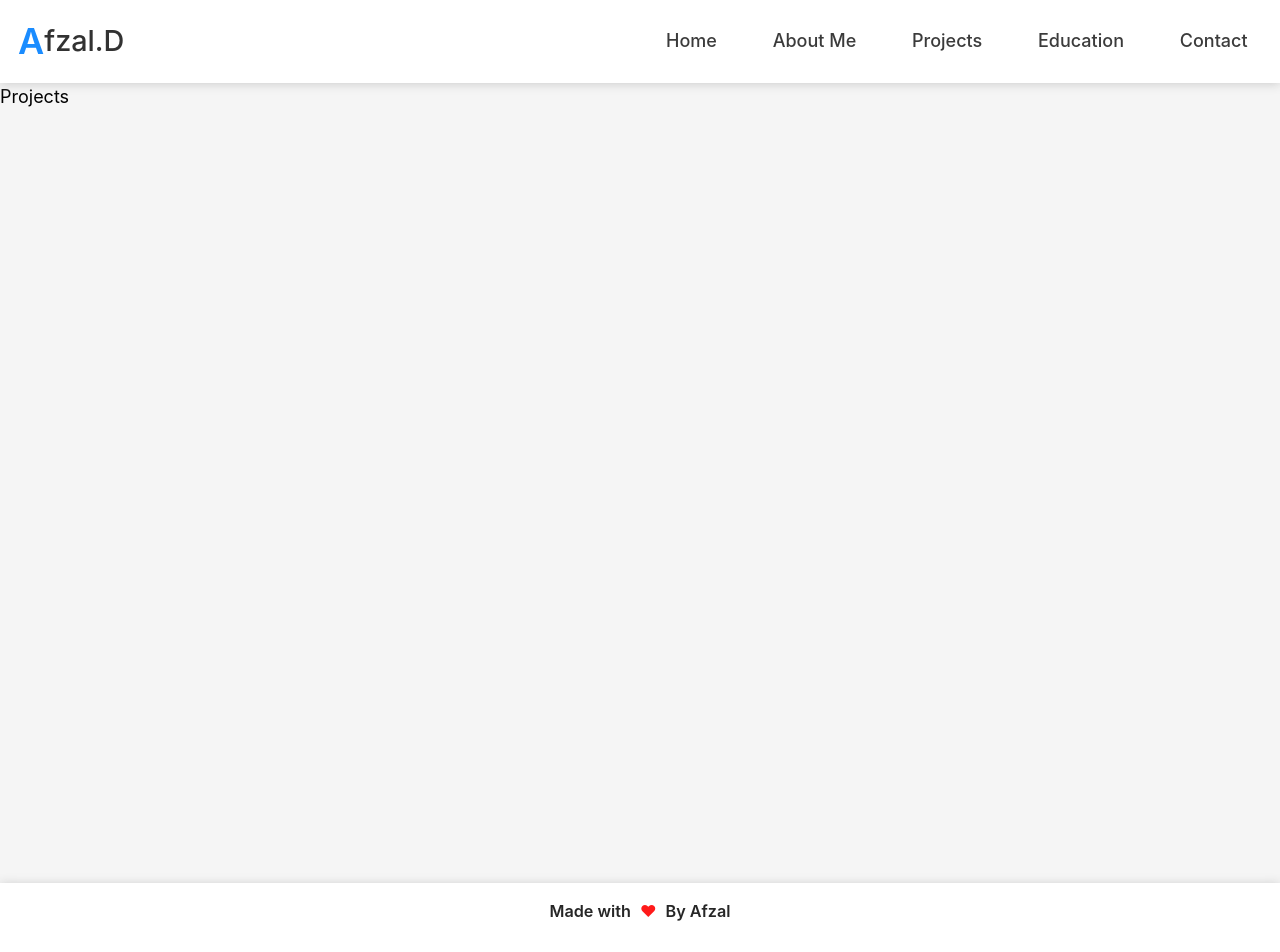
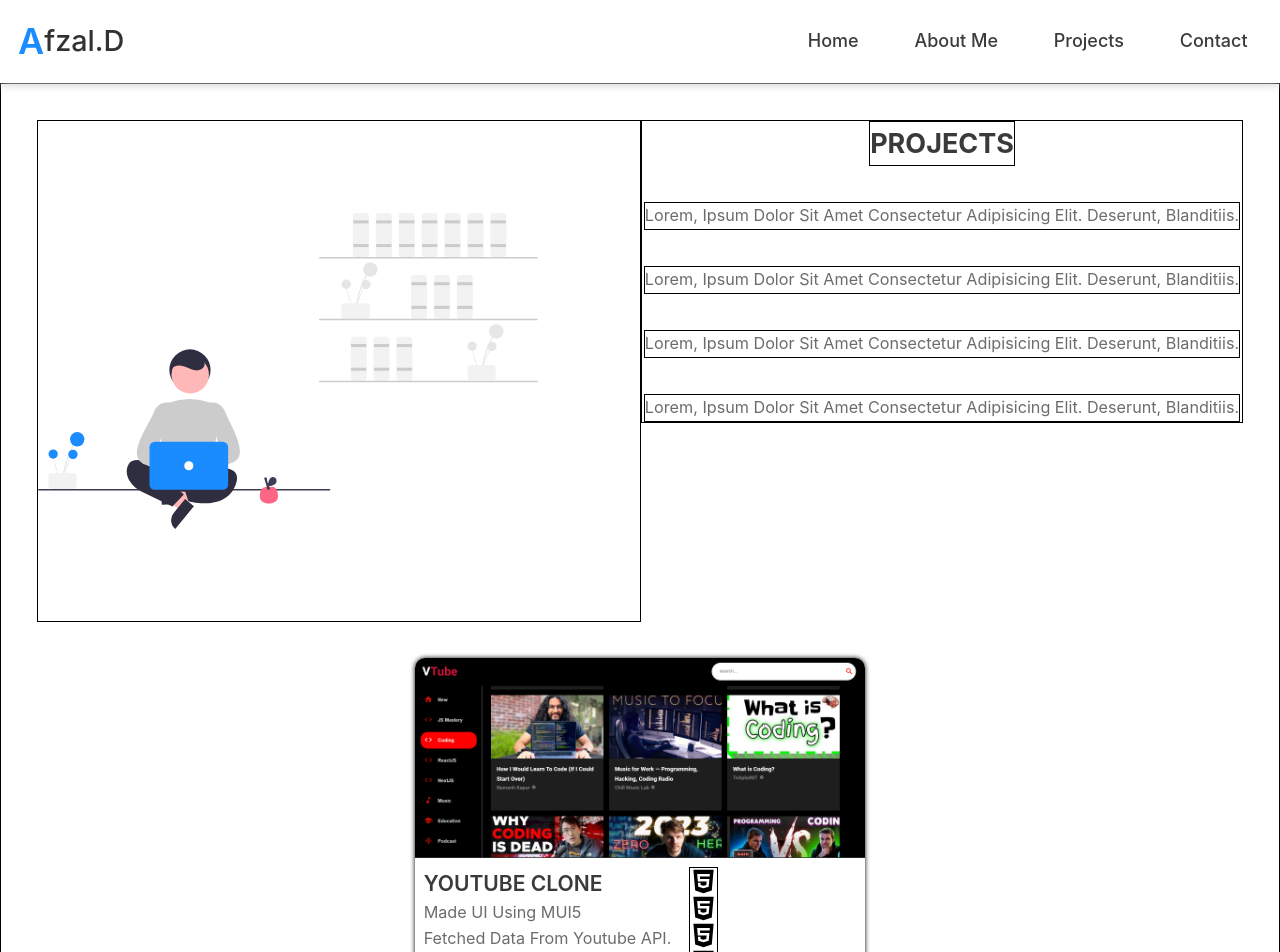
Before and after one commit to Afzal-husen/Portfolio-nextjs, a Next.js app: page /Projects in a window 1280 px wide. Shown: the top 952 px of the page. Built offline with nearby package versions, Linux system fonts and the light colour scheme.

Commit message:
started working on projects page

```diff
--- a/src/components/NavLinks.jsx
+++ b/src/components/NavLinks.jsx
@@ -23,9 +23,6 @@ const NavLinks = ({type, setIsOpen}) => {
           <Link href="/Projects" onClick={handleClick}>
             <li className={styles.page}>Projects</li>
           </Link>
-          <Link href="/Education" onClick={handleClick}>
-            <li className={styles.page}>Education</li>
-          </Link>
           <Link href="/Contact" onClick={handleClick}>
             <li className={styles.page}>Contact</li>
           </Link>
--- /dev/null
+++ b/src/components/ProjectCard.jsx
@@ -0,0 +1,37 @@
+import styles from "../styles/ProjectCard.module.css"
+import Image from "next/image"
+import {FaHtml5} from "react-icons/fa"
+
+const ProjectCard = () => {
+    return (
+        <div className={styles.container}>
+            <div className={styles.wrapper}>
+                <div className={styles.image_container}>
+                    <Image
+                        src={"/images/yt-clone.png"}
+                        width={200}
+                        height={200}
+                        className={styles.image}
+                    />
+                </div>
+                <div className={styles.info_container}>
+                    <div className={styles.info_wrapper}>
+                        <h3>youtube clone</h3>
+                        <p>made UI using MUI5</p>
+                        <p>fetched data from youtube API.</p>
+                        <p>component resuse</p>
+                    </div>
+                    <div className={styles.icon_wrapper}>
+                        <FaHtml5 style={{fontSize: "1.5rem"}} />
+                        <FaHtml5 style={{fontSize: "1.5rem"}} />
+                        <FaHtml5 style={{fontSize: "1.5rem"}} />
+                        <FaHtml5 style={{fontSize: "1.5rem"}} />
+                        <FaHtml5 style={{fontSize: "1.5rem"}} />
+                    </div>
+                </div>
+            </div>
+        </div>
+    )
+}
+
+export default ProjectCard
--- a/src/pages/Projects.jsx
+++ b/src/pages/Projects.jsx
@@ -1,10 +1,35 @@
 import DarkThemeLayout from "@/components/DarkThemeLayout"
-
+import styles from "../styles/Projects.module.css"
+import Image from "next/image"
+import ProjectCard from "@/components/ProjectCard"
 
 const Projects = () => {
   return (
     <DarkThemeLayout>
-      <div>Projects</div>
+      <div className={styles.container}>
+        <div className={styles.wrapper_top}>
+          <div className={styles.image_wrapper}>
+              <Image
+                src={"/images/developer.svg"}
+                width={500}
+                height={500}
+                className={styles.image}
+              />
+          </div>
+          <div className={styles.intro_container}>
+            <div className={styles.intro_wrapper}>
+              <h2>Projects</h2>
+              <p>Lorem, ipsum dolor sit amet consectetur adipisicing elit. Deserunt, blanditiis.</p>
+              <p>Lorem, ipsum dolor sit amet consectetur adipisicing elit. Deserunt, blanditiis.</p>
+              <p>Lorem, ipsum dolor sit amet consectetur adipisicing elit. Deserunt, blanditiis.</p>
+              <p>Lorem, ipsum dolor sit amet consectetur adipisicing elit. Deserunt, blanditiis.</p>
+            </div>
+          </div>
+        </div>
+        <div className={styles.wrapper_bottom}>
+          <ProjectCard />
+        </div>
+      </div>
     </DarkThemeLayout>
   )
 }
--- a/src/styles/AboutMe.module.css
+++ b/src/styles/AboutMe.module.css
@@ -2,20 +2,17 @@
     display: flex;
     align-items: center;
     flex-direction: column;
+    padding: 2rem;
+
 }
 
 .wrapper {
     display: flex;
-    /* align-items: center; */
-    /* border: 1px solid black; */
     gap: 2rem;
 }
 
 .image_container {
-    /* border: 1px solid black; */
-    /* padding: 2rem; */
     flex: 1;
-    padding: 1rem;
 }
 
 .image {
@@ -27,13 +24,10 @@
     display: flex;
     align-items: center;
     flex-direction: column;
-    /* border: 1px solid black; */
     gap: 2rem;
-    padding: 2rem;
 }
 
 .about {
-    /* border: 1px solid black; */
     display: flex;
     flex-direction: column;
     align-items: center;
@@ -47,8 +41,8 @@
 }
 .about p {
     margin: 0;
-    color: #434343;
-    font-size: 1rem;
+    color: #6c6c6c;
+    font-size: 0.9rem;
     font-weight: 400;
     text-align: center;
     text-transform: capitalize;
@@ -60,7 +54,6 @@
 }
 
 .education {
-    /* border: 1px solid black; */
     display: flex;
     flex-direction: column;
     align-items: center;
@@ -75,8 +68,8 @@
 }
 .education p {
     margin: 0;
-    color: #434343;
-    font-size: 1rem;
+    color: #6c6c6c;
+    font-size: 0.9rem;
     font-weight: 400;
     text-align: center;
     text-transform: capitalize;
@@ -107,7 +100,7 @@
     align-items: center;
     justify-content: center;
     display: flex;
-    gap: 3rem;
+    gap: 2rem;
 }
 
 
@@ -115,13 +108,12 @@
 @media only screen and (max-width: 480px) {
     .wrapper {
         flex-direction: column;
-        gap: 0;
+        gap: 1rem;
         align-items: center;
-        padding: 1rem;
     }
 
     .image {
-        width: 300px;
-        height: 300px;
+        width: 280px;
+        height: 280px;
     }
 }
--- a/src/styles/DarkThemeLayout.module.css
+++ b/src/styles/DarkThemeLayout.module.css
@@ -1,5 +1,6 @@
 .container {
   min-height: 100vh;
   /* background-color: #f2f2f2; */
-  background-color: #f5f5f5;
+  /* background-color: #f5f5f5; */
+  background-color: #ffffff;
 }
--- /dev/null
+++ b/src/styles/ProjectCard.module.css
@@ -0,0 +1,50 @@
+.container {
+    display: grid;
+    place-items: center;
+}
+
+.wrapper {
+    display: flex;
+    /* border: 1px solid black; */
+    box-shadow: 0 0 5px black;
+    border-radius: 10px;
+    flex-direction: column;
+    align-items: flex-start;
+}
+
+.image_container {
+    /* flex: 5; */
+}
+
+.image {
+    border-radius: 10px 10px 0 0;
+    width: 100%;
+}
+
+.info_container {
+    /* flex: 7; */
+    display: flex;
+    gap: 1rem;
+    padding: 0.5rem;
+}
+
+.info_wrapper h3 {
+    margin: 0;
+    color: #3a3a3a;
+    font-weight: 600;
+    text-transform: uppercase;
+}
+.info_wrapper p {
+    margin: 0;
+    color: #6c6c6c;
+    font-size: 0.9rem;
+    font-weight: 400;
+    text-align: start;
+    text-transform: capitalize;
+}
+
+.icon_wrapper {
+        border: 1px solid black;
+        display: flex;
+        flex-direction: column;
+ }
--- /dev/null
+++ b/src/styles/Projects.module.css
@@ -0,0 +1,52 @@
+.container {
+    padding: 2rem;
+    border: 1px solid black;
+    display: flex;
+    flex-direction: column;
+    gap: 2rem;
+}
+
+.wrapper_top {
+    display: flex;
+}
+
+.image_wrapper {
+    border: 1px solid black;
+    flex: 1;
+}
+
+.intro_container {
+    /* padding: 2rem; */
+    flex: 1;
+
+}
+
+.intro_wrapper {
+    border: 1px solid black;
+    display: flex;
+    flex-direction: column;
+    align-items: center;
+    text-align: center;
+    gap: 2rem;
+}
+
+.intro_wrapper h2 {
+    border: 1px solid black;
+    margin: 0;
+    color: #3a3a3a;
+    font-weight: 700;
+    text-transform: uppercase;
+}
+.intro_wrapper p {
+    border: 1px solid black;
+    margin: 0;
+    color: #6c6c6c;
+    font-size: 0.9rem;
+    font-weight: 400;
+    text-align: center;
+    text-transform: capitalize;
+}
+
+.wrapper_bottom {
+
+}
```
Also changed, not shown: src/pages/Education.jsx (deleted, +0 -12 lines), src/pages/Home.jsx (+0 -9 lines), public/images/yt-clone.png (added).
